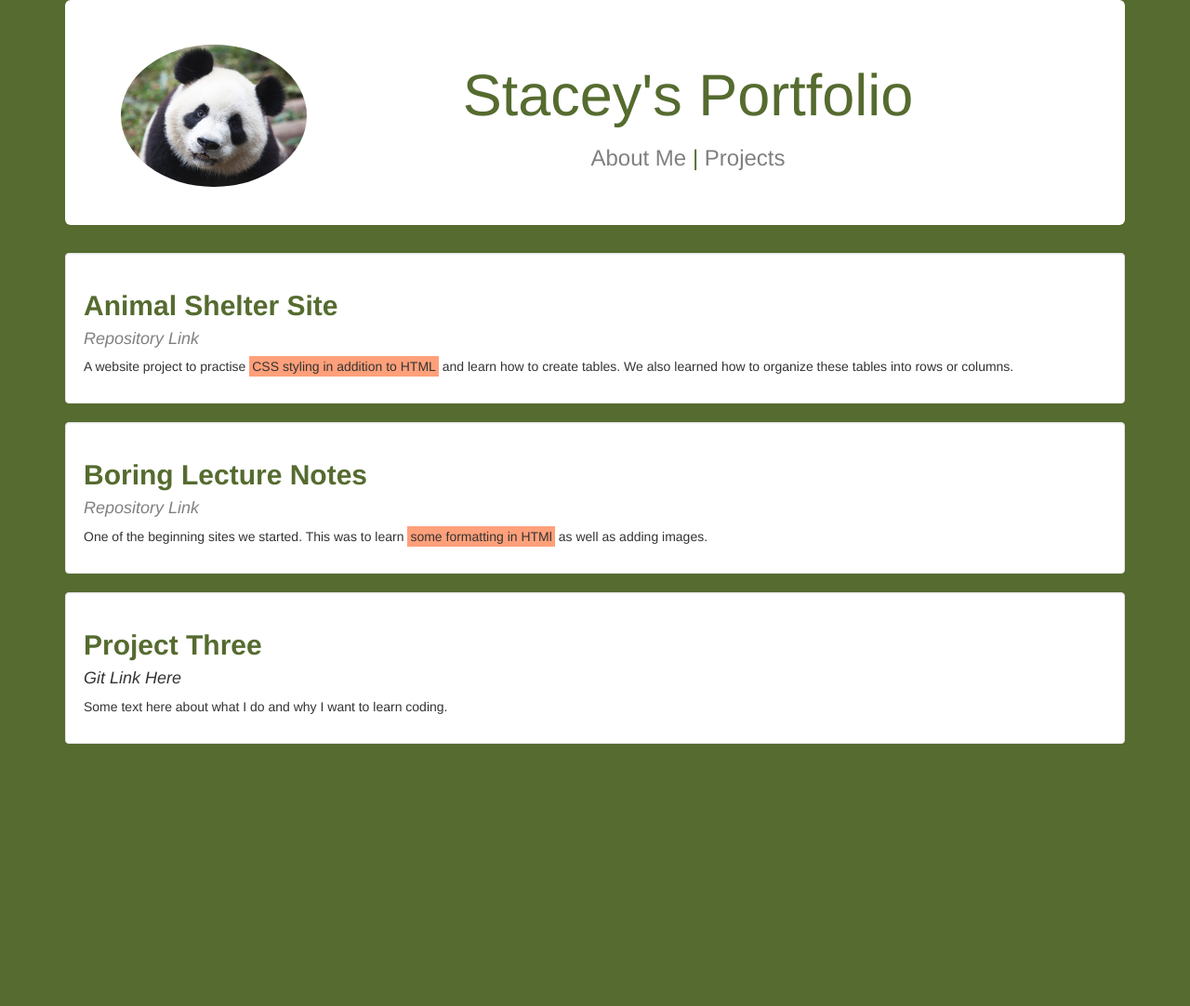
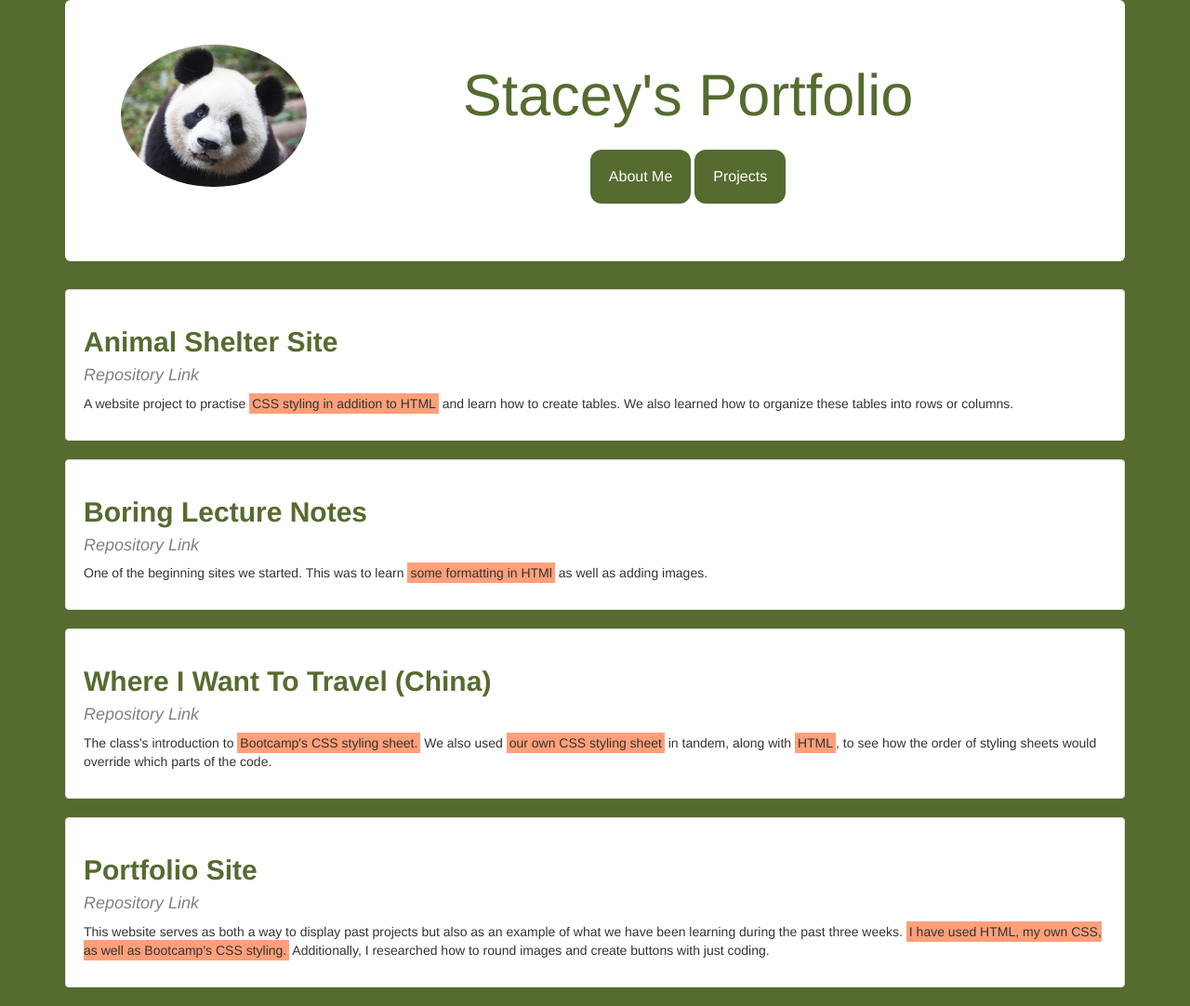
Before and after one commit to staceyhs/portfolio, a plain HTML site: page projects.html in a window 1280 px wide. Shown: the whole page at 93% size. Before the commit the page ends 820 px from the top, so only its background shows below. Drawn offline with Linux system fonts and the light colour scheme.

Commit message:
add content and buttons

```diff
--- a/css/styles.css
+++ b/css/styles.css
@@ -51,3 +51,16 @@ h3 {
   color: darkolivegreen;
   font-weight: bold;
 }
+
+.button {
+  background-color: darkolivegreen;
+  border: none;
+  color: white;
+  padding: 20px;
+  text-align: center;
+  text-decoration: none;
+  display: inline-block;
+  font-size: 16px;
+  margin: 4px 2px;
+  border-radius: 12px;
+}
--- a/projects.html
+++ b/projects.html
@@ -10,7 +10,7 @@
       <div class="jumbotron">
         <a href="index.html"><img src="img/panda.jpg" alt="A panda"></a>
         <h1>Stacey's Portfolio</h1>
-        <h3><a href="index.html">About Me</a> | <a href="projects.html">Projects</a></h3>
+        <h3><a href="index.html"><button class="button">About Me</button></a><a href="projects.html"><button class="button">Projects</button></a></h3>
       </div>
       <div class="well">
         <h2>Animal Shelter Site</h2>
@@ -23,9 +23,14 @@
         <p>One of the beginning sites we started. This was to learn <span class="highlight">some formatting in HTMl</span> as well as adding images.</p>
       </div>
       <div class="well">
-        <h2>Project Three</h2>
-        <h4>Git Link Here</h4>
-        <p>Some text here about what I do and why I want to learn coding.</p>
+        <h2>Where I Want To Travel (China)</h2>
+        <h4><a href="https://github.com/staceyhs/china">Repository Link</a></h4>
+        <p>The class's introduction to <span class="highlight">Bootcamp's CSS styling sheet.</span> We also used <span class="highlight">our own CSS styling sheet</span> in tandem, along with <span class="highlight">HTML</span>, to see how the order of styling sheets would override which parts of the code.</p>
+      </div>
+      <div class="well">
+        <h2>Portfolio Site</h2>
+        <h4><a href="https://github.com/staceyhs/portfolio">Repository Link</a></h4>
+        <p>This website serves as both a way to display past projects but also as an example of what we have been learning during the past three weeks. <span class="highlight">I have used HTML, my own CSS, as well as Bootcamp's CSS styling.</span> Additionally, I researched how to round images and create buttons with just coding.</p>
       </div>
     </div>
   </body>
```
Also changed, not shown: index.html (+1 -1 lines).
